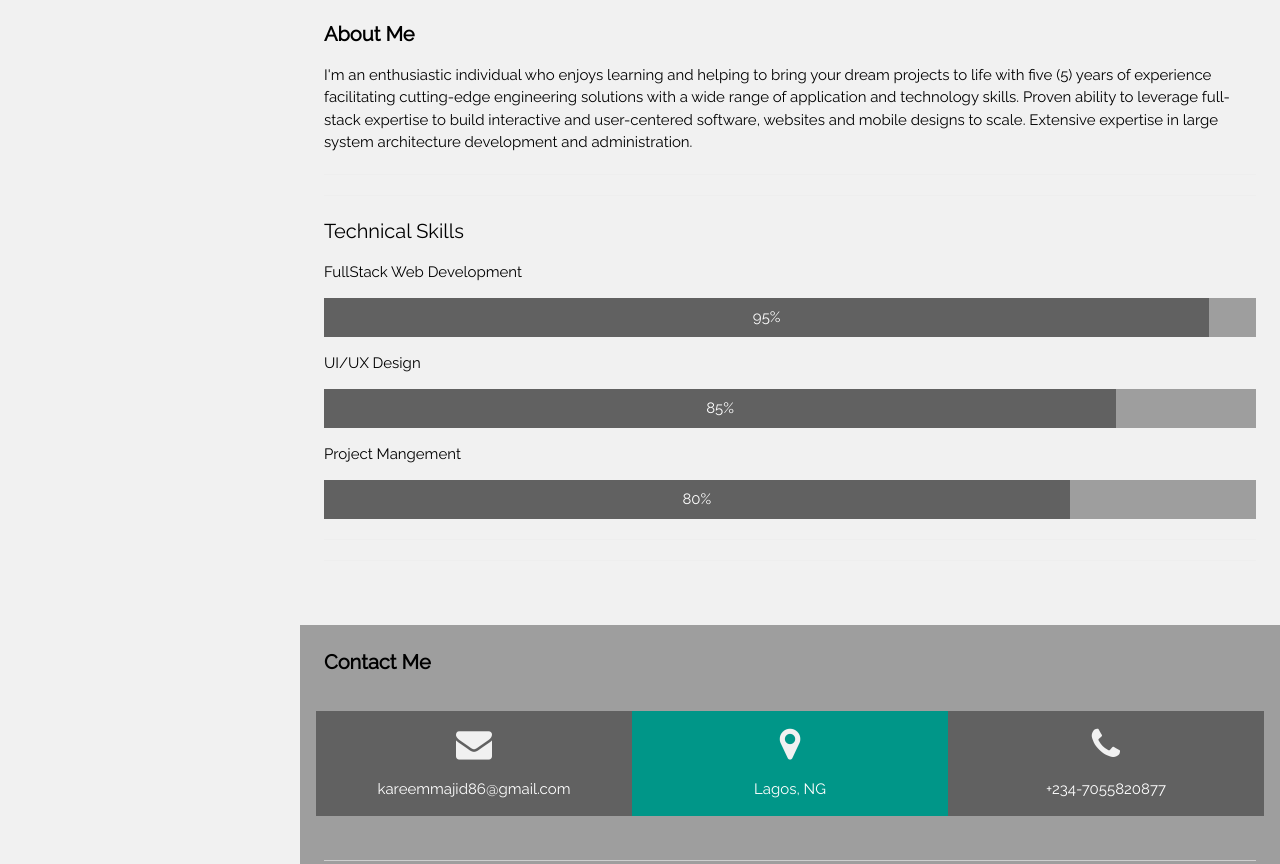
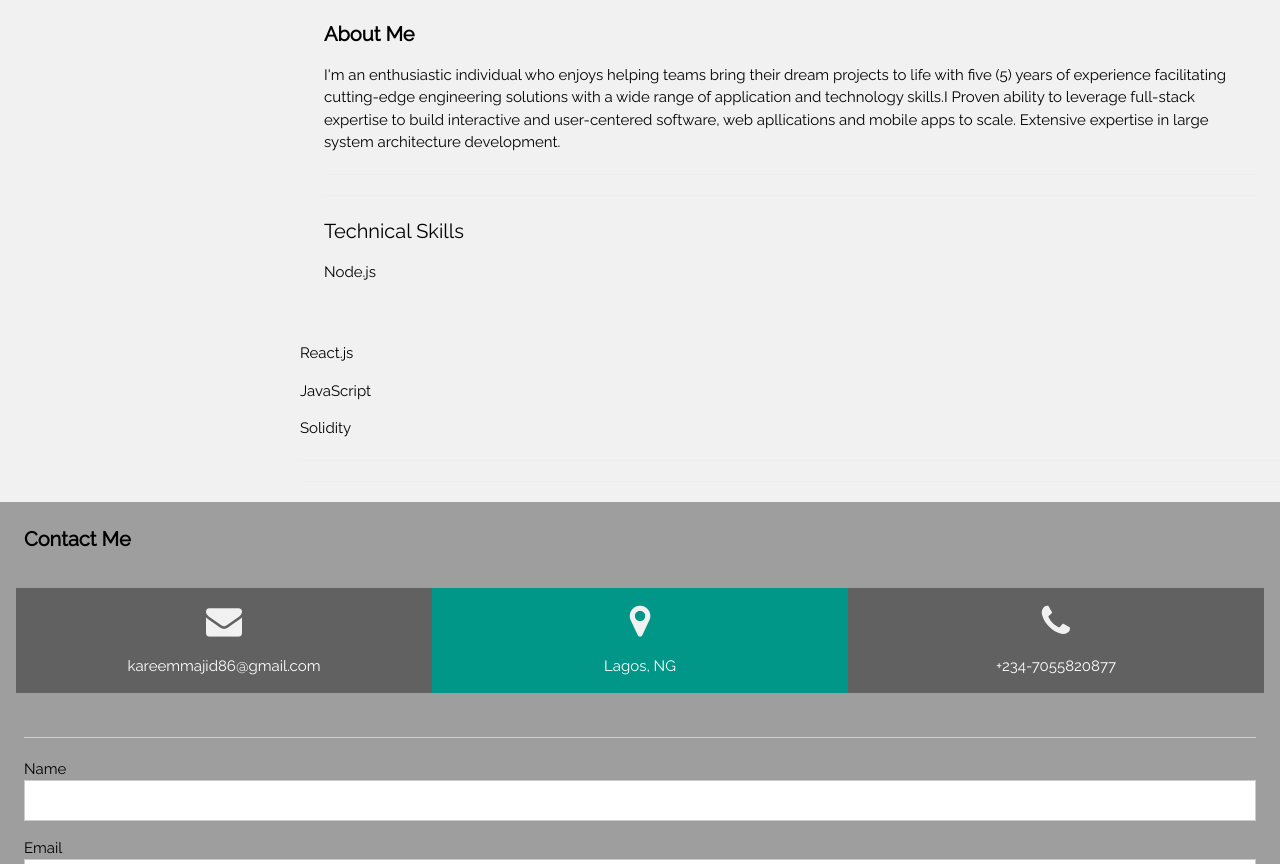
Before and after one commit to Emkay860/majid-kareem, a plain HTML site: page index.html in a window 1280 px wide. Shown: the part 983-1847 px from the top of the page. Drawn offline with nearby package versions, Linux system fonts and the light colour scheme.

Commit message:
Update index.html

```diff
--- a/index.html
+++ b/index.html
@@ -211,7 +211,7 @@
           </div>
         </div>
         <div class="w3-third w3-container w3-margin-bottom">
-          <a href="https://food-mobile-web.vercel.app/">
+          <a href="#">
             <img
               alt="food mobile"
               style="width: 100%"
@@ -236,13 +236,13 @@
       <div class="w3-container w3-padding-large" style="margin-bottom: 32px">
         <h4><b>About Me</b></h4>
         <p>
-          I'm an enthusiastic individual who enjoys learning and helping to
-          bring your dream projects to life with five (5) years of experience
+          I'm an enthusiastic individual who enjoys helping teams
+          bring their dream projects to life with five (5) years of experience
           facilitating cutting-edge engineering solutions with a wide range of
-          application and technology skills. Proven ability to leverage
+          application and technology skills.I Proven ability to leverage
           full-stack expertise to build interactive and user-centered software,
-          websites and mobile designs to scale. Extensive expertise in large
-          system architecture development and administration.
+          web apllications and mobile apps to scale. Extensive expertise in large
+          system architecture development.
         </p>
         <hr />
         <!-- Progress bars / Skills -->
@@ -250,33 +250,11 @@
         <hr />
         <h4>Technical Skills</h4>
         <!-- Progress bars / Skills -->
-        <p>FullStack Web Development</p>
-        <div class="w3-grey">
-          <div
-            class="w3-container w3-dark-grey w3-padding w3-center"
-            style="width: 95%"
-          >
-            95%
-          </div>
+        <p>Node.js</p>
         </div>
-        <p>UI/UX Design</p>
-        <div class="w3-grey">
-          <div
-            class="w3-container w3-dark-grey w3-padding w3-center"
-            style="width: 85%"
-          >
-            85%
-          </div>
-        </div>
-        <p>Project Mangement</p>
-        <div class="w3-grey">
-          <div
-            class="w3-container w3-dark-grey w3-padding w3-center"
-            style="width: 80%"
-          >
-            80%
-          </div>
-        </div>
+        <p>React.js</p>
+        <p>JavaScript</p>
+        <p>Solidity</p>
         <hr />
         <hr />
         <!-- Pricing Tables -->
```
